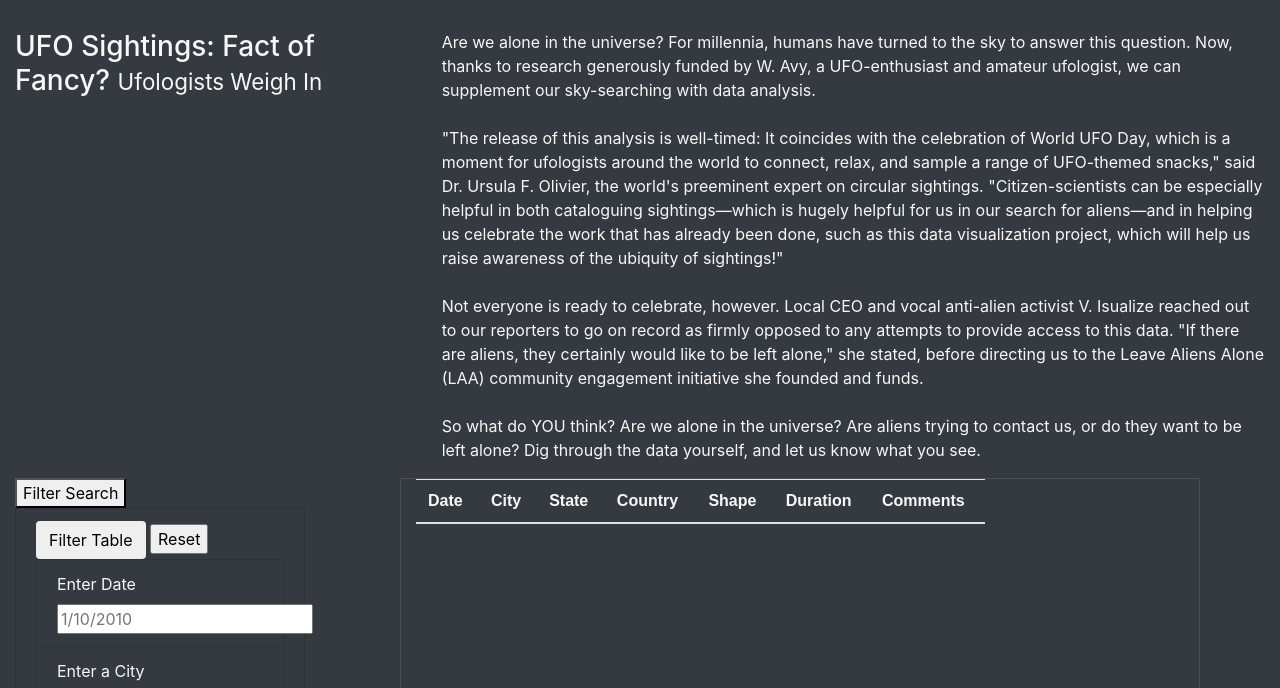
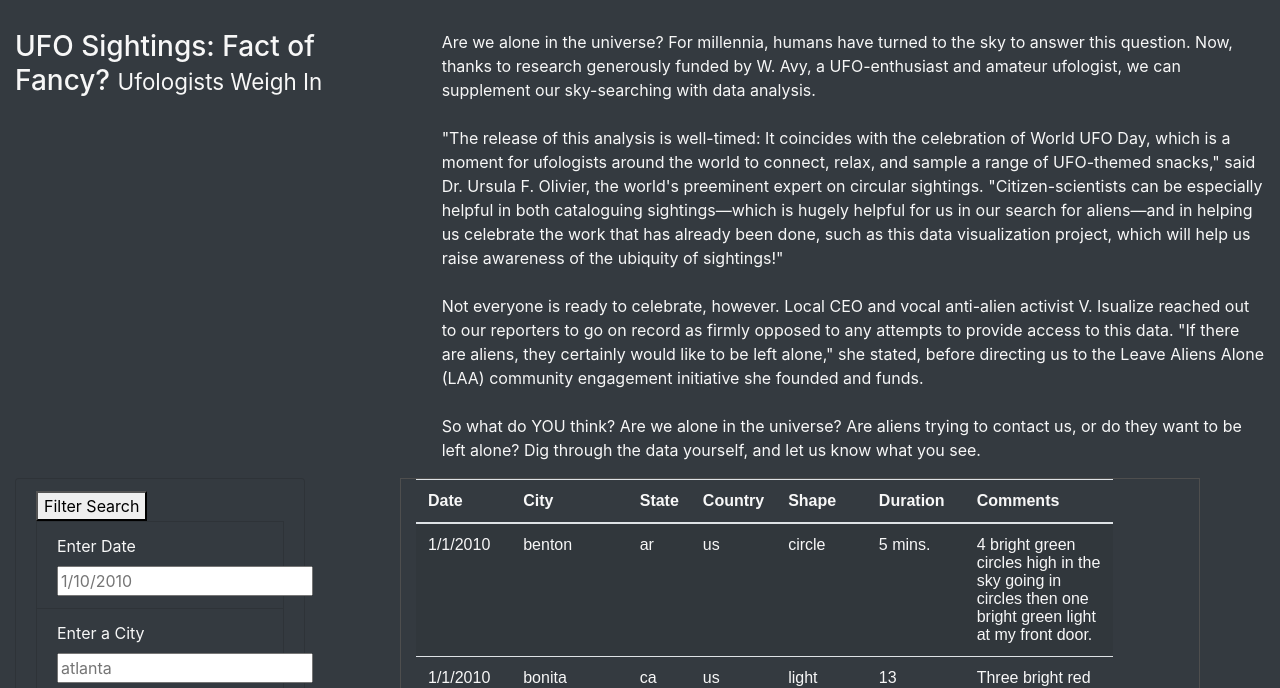
Before and after one commit to lawnshogan/UFOs, a plain HTML site: page index.html in a window 1280 px wide. Shown: the part 261-949 px from the top of the page. Drawn offline with nearby package versions, Linux system fonts and the light colour scheme.

Commit message:
Module 11 - Starting Challenge

```diff
--- a/index.html
+++ b/index.html
@@ -58,11 +58,8 @@
     Let's give the form a name so that users will know what it's for -->
               <form class="bg-dark">
 <!-- Add "Filter Search" button and setup user searches with example text-->
+                <ul class="list-group-item bg-dark" >
                   <button type = "button" id="filter-button">Filter Search</button>
-              <ul class="list-group-item bg-dark" >
-                <button id="filter-btn" type="button" class="btn btn-default">Filter Table</button>
-<!-- Reset Button -->
-                    <input type="reset">
                   <li class="list-group-item bg-dark" >
                       <label for="date">Enter Date</label>
                       <input type="text" placeholder="1/10/2010" id="datetime" />
@@ -112,6 +109,6 @@
       <script src = "https://cdnjs.cloudflare.com/ajax/libs/d3/4.11.0/d3.js"></script>
 <!-- We linked to data.js next because the UFO sightings data needs to be loaded before it can be accessed -->
       <script src = 'static/js/data.js'></script>
-      <script src = "static/js/app.js"></script>
+      <script src = "static/js/app1.js"></script>
   </body>
 </html>
```
Also changed, not shown: static/images/test.html (added).
